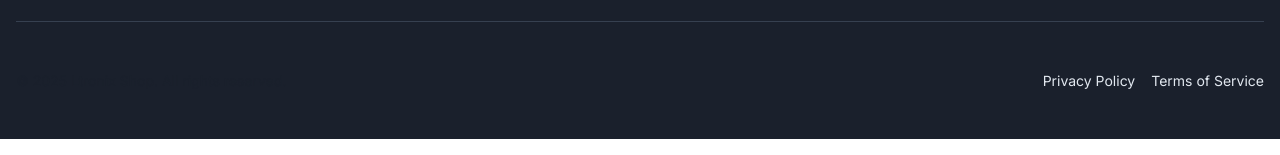
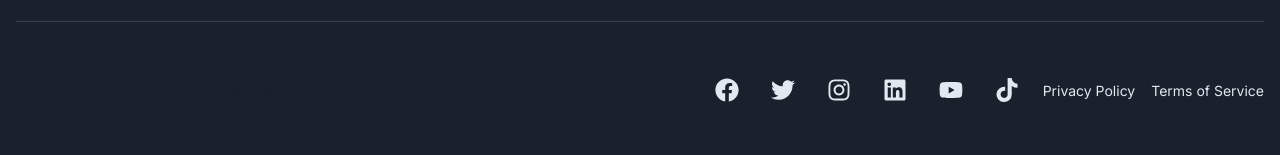
Before and after one commit to ndunguloren96/ltronix-shop, a Next.js app in the folder frontend/my-app/: page / in a window 1280 px wide. Shown: the part 1922-2077 px from the top of the page. Built offline with nearby package versions, Linux system fonts and the light colour scheme; no server answers.

Commit message:
feat: add social media icons to footer component

```diff
--- a/frontend/my-app/src/components/Footer.tsx
+++ b/frontend/my-app/src/components/Footer.tsx
@@ -1,4 +1,4 @@
-// /var/www/ltronix-shop/frontend/my-app/src/components/Footer.tsx
+// src/components/Footer.tsx
 'use client'; // This component might include interactive elements or relies on client-side features.
 
 import {
@@ -12,12 +12,45 @@ import {
   Container, // Added Container for main footer content alignment
   SimpleGrid,
   Heading,
+  IconButton, // Import IconButton for social media icons
 } from '@chakra-ui/react';
 import Image from 'next/image'; // Import Next.js Image component
 import NextLink from 'next/link'; // Renamed Next.js Link to NextLink to avoid conflict
+import { FaFacebook, FaTwitter, FaInstagram, FaLinkedin, FaYoutube, FaTiktok } from 'react-icons/fa'; // Import all social media icons
 
-// You can add more icons if needed, e.g., for social media
-// import { FaFacebook, FaTwitter, FaInstagram } from 'react-icons/fa';
+// Define the social media data to make the code cleaner and more scalable.
+const socialLinks = [
+  {
+    label: 'Facebook',
+    href: 'https://www.facebook.com/ltronixshop', // Placeholder link
+    icon: FaFacebook,
+  },
+  {
+    label: 'Twitter',
+    href: 'https://www.twitter.com/ltronixshop', // Placeholder link
+    icon: FaTwitter,
+  },
+  {
+    label: 'Instagram',
+    href: 'https://www.instagram.com/ltronixshop', // Placeholder link
+    icon: FaInstagram,
+  },
+  {
+    label: 'LinkedIn',
+    href: 'https://www.linkedin.com/company/ltronixshop', // Placeholder link
+    icon: FaLinkedin,
+  },
+  {
+    label: 'YouTube',
+    href: 'https://www.youtube.com/@ltronixshop', // Placeholder link
+    icon: FaYoutube,
+  },
+  {
+    label: 'TikTok',
+    href: 'https://www.tiktok.com/@ltronixshop', // Placeholder link
+    icon: FaTiktok,
+  },
+];
 
 // --- CRITICAL FIX: Changed to default export ---
 export default function Footer() {
@@ -110,11 +143,25 @@ export default function Footer() {
             &copy; {currentYear} Ltronix Shop. All rights reserved.
           </Text>
           <HStack spacing={4}>
-            {/* Placeholder for social media icons */}
-            {/* <IconButton aria-label="Facebook" icon={<FaFacebook />} variant="ghost" color="gray.200" _hover={{ color: 'brand.300' }} />
-            <IconButton aria-label="Twitter" icon={<FaTwitter />} variant="ghost" color="gray.200" _hover={{ color: 'brand.300' }} />
-            <IconButton aria-label="Instagram" icon={<FaInstagram />} variant="ghost" color="gray.200" _hover={{ color: 'brand.300' }} /> */}
-            {/* CRITICAL FIX: Use ChakraLink as NextLink and passHref */}
+            {/* Social media icons */}
+            {socialLinks.map((social) => (
+              <ChakraLink
+                key={social.label}
+                href={social.href}
+                isExternal // This prop is essential for opening external links in a new tab
+                aria-label={social.label}
+                _hover={{ color: 'brand.300' }}
+              >
+                <IconButton
+                  aria-label={social.label}
+                  icon={<social.icon />}
+                  variant="ghost"
+                  color="gray.200"
+                  fontSize="24px" // Larger icon size for better visibility
+                />
+              </ChakraLink>
+            ))}
+            {/* Other links */}
             <ChakraLink as={NextLink} href="/privacy-policy" fontSize="sm" _hover={{ color: 'brand.300' }}>Privacy Policy</ChakraLink>
             <ChakraLink as={NextLink} href="/terms-of-service" fontSize="sm" _hover={{ color: 'brand.300' }}>Terms of Service</ChakraLink>
           </HStack>
```
